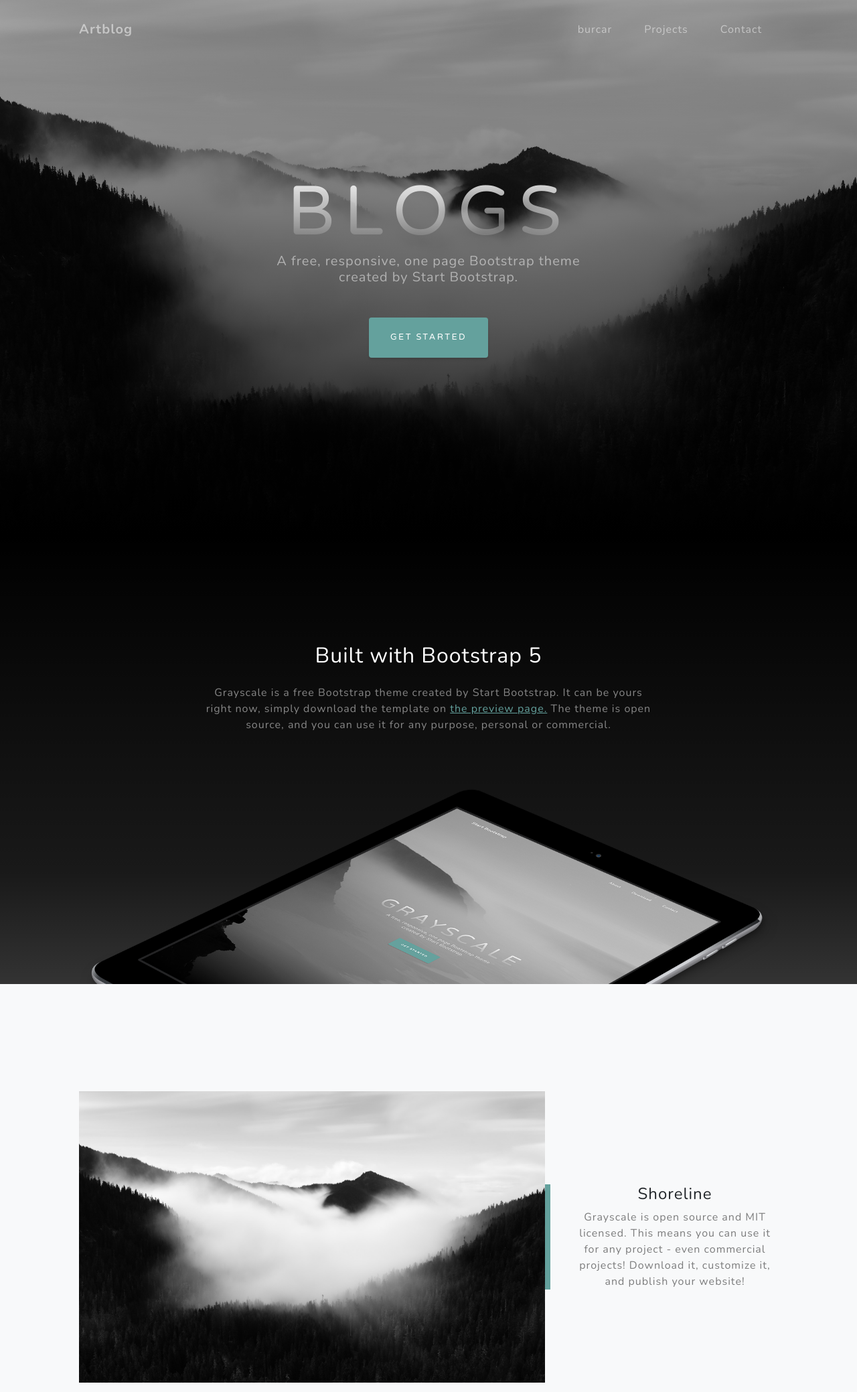
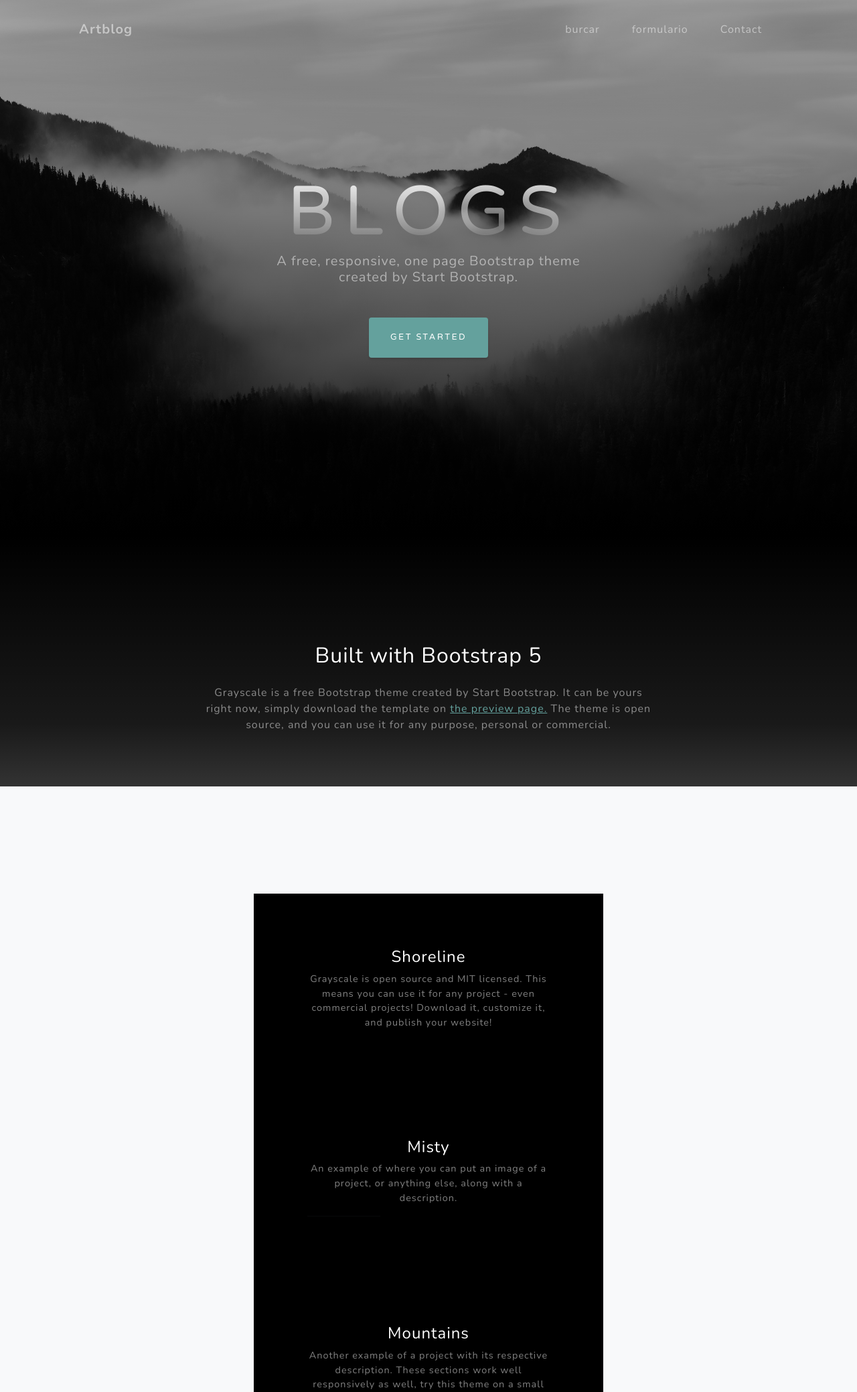
Before and after one commit to Arturo-A92/proyecto, a Django app: page /home/ in a window 1280 px wide. Shown: the top 2078 px of the page at 67% size. Run offline with Django 4.2, Linux system fonts and the light colour scheme; some libraries are stand-ins or nearby versions.

Commit message:
creacion de pagina de busquueda y formulario

```diff
--- a/web_site/templates/web_site/home.html
+++ b/web_site/templates/web_site/home.html
@@ -10,7 +10,6 @@
         <meta name="viewport" content="width=device-width, initial-scale=1, shrink-to-fit=no" />
         <meta name="description" content="" />
         <meta name="author" content="" />
-        <title>Grayscale - Start Bootstrap Theme</title>
         <link rel="icon" type="image/x-icon" href="assets/favicon.ico" />
         <!-- Font Awesome icons (free version)-->
         <script src="https://use.fontawesome.com/releases/v6.1.0/js/all.js" crossorigin="anonymous"></script>
@@ -31,9 +30,9 @@
                 </button>
                 <div class="collapse navbar-collapse" id="navbarResponsive">
                     <ul class="navbar-nav ms-auto">
-                        <li class="nav-item"><a class="nav-link" href="/index">burcar</a></li>
-                        <li class="nav-item"><a class="nav-link" href="#projects">Projects</a></li>
-                        <li class="nav-item"><a class="nav-link" href="#signup">Contact</a></li>
+                        <li class="nav-item"><a class="nav-link" href="/busqueda">burcar</a></li>
+                        <li class="nav-item"><a class="nav-link" href="/formulario">formulario</a></li>
+                        <li class="nav-item"><a class="nav-link" href="#contact">Contact</a></li>
                     </ul>
                 </div>
             </div>
@@ -67,27 +66,27 @@
                         </p>
                     </div>
                 </div>
-                <img class="img-fluid" src="assets/img/ipad.png">
             </div>
         </section>
         <!-- Projects-->
         <section class="projects-section bg-light" id="projects">
             <div class="container px-4 px-lg-5">
                 <!-- Featured Project Row-->
-                <div class="row gx-0 mb-4 mb-lg-5 align-items-center">
-                    <div class="col-xl-8 col-lg-7"><img class="img-fluid mb-3 mb-lg-0" src="assets/img/bg-masthead.jpg" ></div>
-                    <div class="col-xl-4 col-lg-5">
-                        <div class="featured-text text-center text-lg-left">
-                            <h4>Shoreline</h4>
-                            <p class="text-black-50 mb-0">Grayscale is open source and MIT licensed. This means you can use it for any project - even commercial projects! Download it, customize it, and publish your website!</p>
+                <div class="row gx-0 mb-5 mb-lg-0 justify-content-center">
+                    <div class="col-lg-6">
+                        <div class="bg-black text-center h-100 project">
+                            <div class="d-flex h-100">
+                                <div class="project-text w-100 my-auto text-center text-lg-left">
+                                <h4 class="text-white">Shoreline</h4>
+                                <p class="mb-0 text-white-50">Grayscale is open source and MIT licensed. This means you can use it for any project - even commercial projects! Download it, customize it, and publish your website!</p>
+                            </div>
                         </div>
                     </div>
                 </div>
-
+            </div>
 
                 <!-- Project One Row-->
                 <div class="row gx-0 mb-5 mb-lg-0 justify-content-center">
-                    <div class="col-lg-6"><img class="img-fluid" src="assets/img/demo-image-01.jpg"></div>
                     <div class="col-lg-6">
                         <div class="bg-black text-center h-100 project">
                             <div class="d-flex h-100">
@@ -102,7 +101,6 @@
                 </div>
                 <!-- Project Two Row-->
                 <div class="row gx-0 justify-content-center">
-                    <div class="col-lg-6"><img class="img-fluid" src="assets/img/demo-image-02.jpg" ></div>
                     <div class="col-lg-6 order-lg-first">
                         <div class="bg-black text-center h-100 project">
                             <div class="d-flex h-100">
@@ -163,7 +161,7 @@
         </section>
         {% endblock  %}
         <!-- Contact-->
-        <section class="contact-section bg-black">
+        <section class="contact-section bg-black" id="contact">
             <div class="container px-4 px-lg-5">
                 <div class="row gx-4 gx-lg-5">
                     <div class="col-md-4 mb-3 mb-md-0">
--- a/web_site/urls.py
+++ b/web_site/urls.py
@@ -1,12 +1,12 @@
 from django.contrib import admin
 from django.urls import path
-from web_site.views import( cursoFormulario, formulario_busqueda, home, index, lista_curso, mostrar_index, index )
+from web_site.views import( busqueda, cursoFormulario, home, index, lista_curso, mostrar_index, index )
 
 urlpatterns = [
-    path('index/', formulario_busqueda),
+    path('busqueda/', busqueda),
     path('index_nuevo/', index),
     path('home/', home),
     path('lista_cursos/', lista_curso),
-    path('formulario_curso/', cursoFormulario),
+    path('formulario/', cursoFormulario),
 
 ]
--- a/web_site/views.py
+++ b/web_site/views.py
@@ -39,15 +39,16 @@ def cursoFormulario(request):
 
         miFormulario= formulario()
 
-        return render(request, "web_site/formulario_curso.html", {"miFormulario":miFormulario})
+        return render(request, "web_site/formulario.html", {"miFormulario":miFormulario})
 
 
-def formulario_busqueda(request):
+def busqueda(request):
 
     formulario_busqueda = Busqueda()
 
     if request.GET:
-        curso = Curso.objects.filter(nombre=formulario_busqueda["criterio"]).all()
-        return render(request, "web_site/index.html", {"cursos":curso})
 
-    return render(request, "web_site/index.html",{"formulario_busqueda":formulario_busqueda})
+        cursos = Curso.objects.filter(nombre=formulario_busqueda['criterio']).all()
+        return render(request, "web_site/busqueda.html", {"cursos":cursos})
+
+    return render(request, "web_site/busqueda.html", {"formulario_busqueda":formulario_busqueda})
```
Also changed, not shown: web_site/templates/web_site/busqueda.html (added, +42 -0 lines), web_site/templates/web_site/formulario.html (added, +27 -0 lines), web_site/templates/web_site/formulario_curso.html (deleted, +0 -23 lines), web_site/templates/web_site/index.html (deleted, +0 -36 lines).
